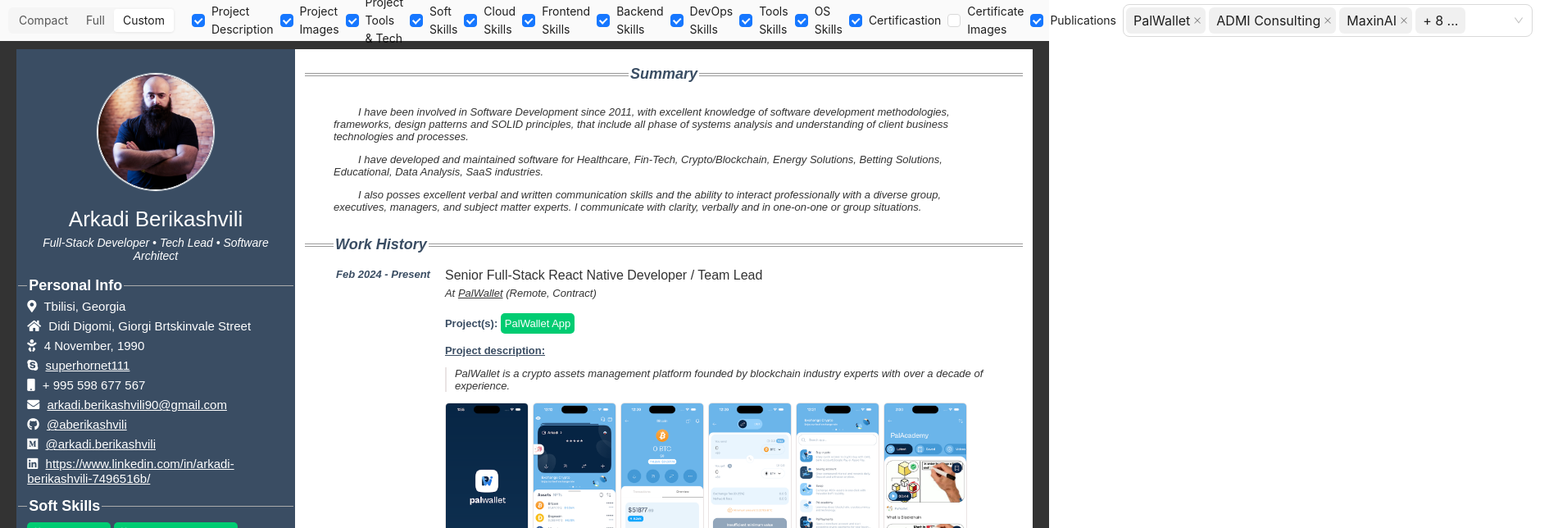
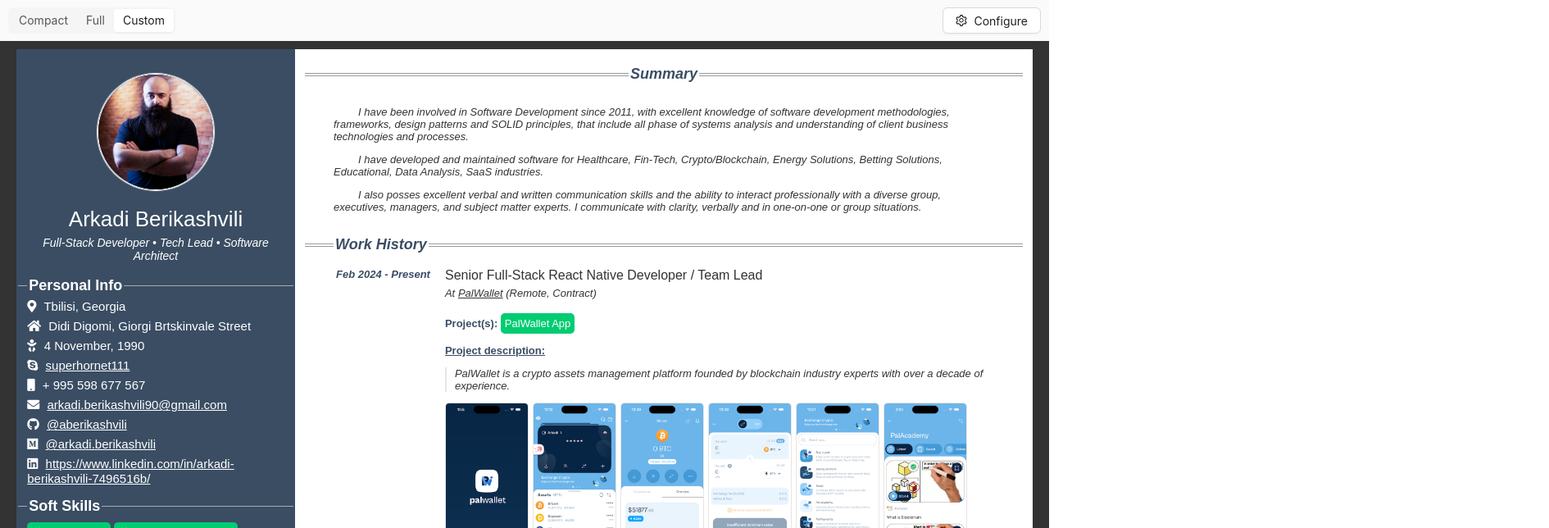
Before and after one commit to aberikashvili/aberikashvili.github.io, a React (Vite) app: page / in a window 1280 px wide. Both pictures are taken after a click on the label "Custom". Shown: the top 644 px of the page at 82% size, 1890 px wide, since content can reach past the window. Built offline with nearby package versions, Linux system fonts and the light colour scheme.

Commit message:
move configuration to drawer

```diff
--- a/src/App.css
+++ b/src/App.css
@@ -2,4 +2,5 @@
   display: flex;
   justify-content: center;
   background-color: #333;
+  position: relative;
 }
--- a/src/App.tsx
+++ b/src/App.tsx
@@ -1,11 +1,28 @@
-import { useState } from 'react';
+import { Drawer } from 'antd';
+import type { DrawerProps, RadioChangeEvent } from 'antd';
 
 import './App.css';
 import LeftColumn from './components/LeftColumn/LeftColumn';
 import RightColumn from './components/RightColumn/RightColumn';
 import Navbar from './components/Navbar/Navbar';
+import { useState } from 'react';
 
 const App = () => {
+  // const [open, setOpen] = useState<boolean>(false);
+  const [placement, setPlacement] = useState<DrawerProps['placement']>('right');
+
+  // const showDrawer = () => {
+  //   setOpen(true);
+  // };
+
+  // const onClose = () => {
+  //   setOpen(false);
+  // };
+
+  // const onChange = (e: RadioChangeEvent) => {
+  //   setPlacement(e.target.value);
+  // };
+
   return (
     <>
       <Navbar />
@@ -18,6 +35,18 @@
       <div className="App">
         <LeftColumn />
         <RightColumn />
+        {/* <Drawer
+          title="Basic Drawer"
+          placement="right"
+          closable={false}
+          onClose={onClose}
+          open={open}
+          getContainer={false}
+          drawerStyle={{
+            position: 'relative'
+          }}>
+          <p>Some contents...</p>
+        </Drawer> */}
       </div>
     </>
   );
--- a/src/components/Navbar/Configuration/Configuration.css
+++ b/src/components/Navbar/Configuration/Configuration.css
@@ -2,12 +2,14 @@
   display: flex;
   flex-direction: row;
   align-items: center;
+  justify-content: space-between;
   height: 50px;
   padding: 0 10px;
   background: #fafafa;
 }
 
 .configuration-modes-wrapper {
+  flex-direction: row;
 }
 
 .configuration-custom-mode-wrapper {
--- a/src/components/Navbar/Configuration/Configuration.tsx
+++ b/src/components/Navbar/Configuration/Configuration.tsx
@@ -1,7 +1,9 @@
 import { useCallback, useContext, useEffect, useState } from 'react';
 
-import { Checkbox, Segmented, Select, SelectProps } from 'antd';
+import { Button, Checkbox, Divider, Drawer, Segmented, Select, SelectProps } from 'antd';
+import { SettingOutlined } from '@ant-design/icons';
 import { SegmentedValue } from 'antd/es/segmented';
+import type { DrawerProps, RadioChangeEvent } from 'antd';
 import type { CheckboxChangeEvent } from 'antd/es/checkbox';
 
 import ResumeContext from '../../../store/ResumeContext';
@@ -14,6 +16,20 @@
   const configCtx = useContext(ConfigurationContext);
   const resumeCtx = useContext(ResumeContext);
   const [workItemValue, setWorkItemValue] = useState<string[]>([]);
+  const [open, setOpen] = useState<boolean>(false);
+  const [placement, setPlacement] = useState<DrawerProps['placement']>('right');
+
+  const showDrawer = () => {
+    setOpen(true);
+  };
+
+  const onClose = () => {
+    setOpen(false);
+  };
+
+  const onChange = (e: RadioChangeEvent) => {
+    setPlacement(e.target.value);
+  };
 
   useEffect(() => {
     setWorkItemValue(resumeCtx.getWorkHistoryIdList());
@@ -154,9 +170,36 @@
           onChange={modeChanged}
         />
       </div>
+      <div className="configuration-modes-wrapper">
+        {configCtx.mode === 'custom' && (
+          <Button type="default" shape="default" icon={<SettingOutlined />} onClick={showDrawer}>
+            Configure
+          </Button>
+        )}
+      </div>
       {configCtx.mode === 'custom' && (
-        <div className="configuration-custom-mode-wrapper">
-          <div className="configuration-column">
+        <Drawer
+          title="Confirguration"
+          placement={placement}
+          closable={false}
+          onClose={onClose}
+          open={open}
+          key={placement}
+          getContainer={false}
+          width={550}>
+          <div
+            style={{
+              padding: '0 0 20px 0'
+            }}>
+            <Divider orientation="left">Work History</Divider>
+            <Select {...selectProps} />
+          </div>
+
+          <div
+            style={{
+              padding: '0 5px'
+            }}>
+            <Divider orientation="left">Projects</Divider>
             <Checkbox
               onChange={toggleProjectDescription}
               defaultChecked={configCtx.projectDescription}>
@@ -166,51 +209,44 @@
             <Checkbox onChange={toggleProjectImages} defaultChecked={configCtx.projectImages}>
               Project Images
             </Checkbox>
-          </div>
-          <div className="configuration-column">
+
             <Checkbox onChange={toggleToolsAndTech} defaultChecked={configCtx.toolsAndTech}>
               Project Tools & Tech
             </Checkbox>
-          </div>
-          {/* <div className="configuration-column">
-            <Select {...selectSkillProps} />
-          </div> */}
-          <div className="configuration-column">
+
+            <Divider orientation="left">Skills</Divider>
             <Checkbox onChange={toggleSoftSkills} defaultChecked={configCtx.softSkills}>
               Soft Skills
             </Checkbox>
-          </div>
-          <div className="configuration-column">
+
             <Checkbox onChange={toggleCloudSkills} defaultChecked={configCtx.cloudSkills}>
               Cloud Skills
             </Checkbox>
-          </div>
-          <div className="configuration-column">
+
             <Checkbox onChange={toggleFrontEndSkills} defaultChecked={configCtx.frontEndSkills}>
               Frontend Skills
             </Checkbox>
-          </div>
-          <div className="configuration-column">
+
             <Checkbox onChange={toggleBackEndSkills} defaultChecked={configCtx.backEndSkills}>
               Backend Skills
             </Checkbox>
-          </div>
-          <div className="configuration-column">
+
             <Checkbox onChange={toggleDevOpsSkills} defaultChecked={configCtx.devOpsSkills}>
               DevOps Skills
             </Checkbox>
-          </div>
-          <div className="configuration-column">
+
+            <Divider orientation="left">Tools</Divider>
+
             <Checkbox onChange={toggleToolsSkills} defaultChecked={configCtx.toolsSkills}>
               Tools Skills
             </Checkbox>
-          </div>
-          <div className="configuration-column">
+
             <Checkbox onChange={toggleOsSkills} defaultChecked={configCtx.osSkills}>
               OS Skills
             </Checkbox>
-          </div>
-          <div className="configuration-column">
+
+            <Divider orientation="left">Education & Certificates</Divider>
+
             <Checkbox onChange={toggleCertifications} defaultChecked={configCtx.certification}>
               Certificastion
             </Checkbox>
@@ -219,16 +255,14 @@
               defaultChecked={configCtx.certificateImages}>
               Certificate Images
             </Checkbox>
-          </div>
-          <div className="configuration-column">
+
+            <Divider orientation="left">Other</Divider>
+
             <Checkbox onChange={togglePublications} defaultChecked={configCtx.publications}>
               Publications
             </Checkbox>
           </div>
-          <div className="configuration-column">
-            <Select {...selectProps} />
-          </div>
-        </div>
+        </Drawer>
       )}
     </div>
   );
--- a/src/store/dummy-data.tsx
+++ b/src/store/dummy-data.tsx
@@ -161,6 +161,13 @@
     languages: ['English', 'Georgian', 'Russian'],
     trainings: [
       new TrainCertEntry(
+        'Certified',
+        'Build a Blockchain and a Cryptocurrency from Scratch',
+        'Online',
+        'fab fa-bitcoin',
+        '/assets/certificates/UC-d58af113-917e-4362-94f3-46467a19986e.jpg'
+      ),
+      new TrainCertEntry(
         'Preparing',
         'AWS Certified Solutions Architect Associate (SAA-C03)',
         'Online',
@@ -274,7 +281,8 @@
             'To participate in implementation of new features',
             'To investigate issues and apply hot fixes',
             'To run retrospective meetings with team members',
-            'To do regular Defect Hunting and Exploratory Testing'
+            'To do regular Defect Hunting and Exploratory Testing',
+            'To research and implement POC requests'
           ],
           SkillSet([
             'react-native',
```
Also changed, not shown: public/assets/certificates/UC-d58af113-917e-4362-94f3-46467a19986e.jpg (added).
